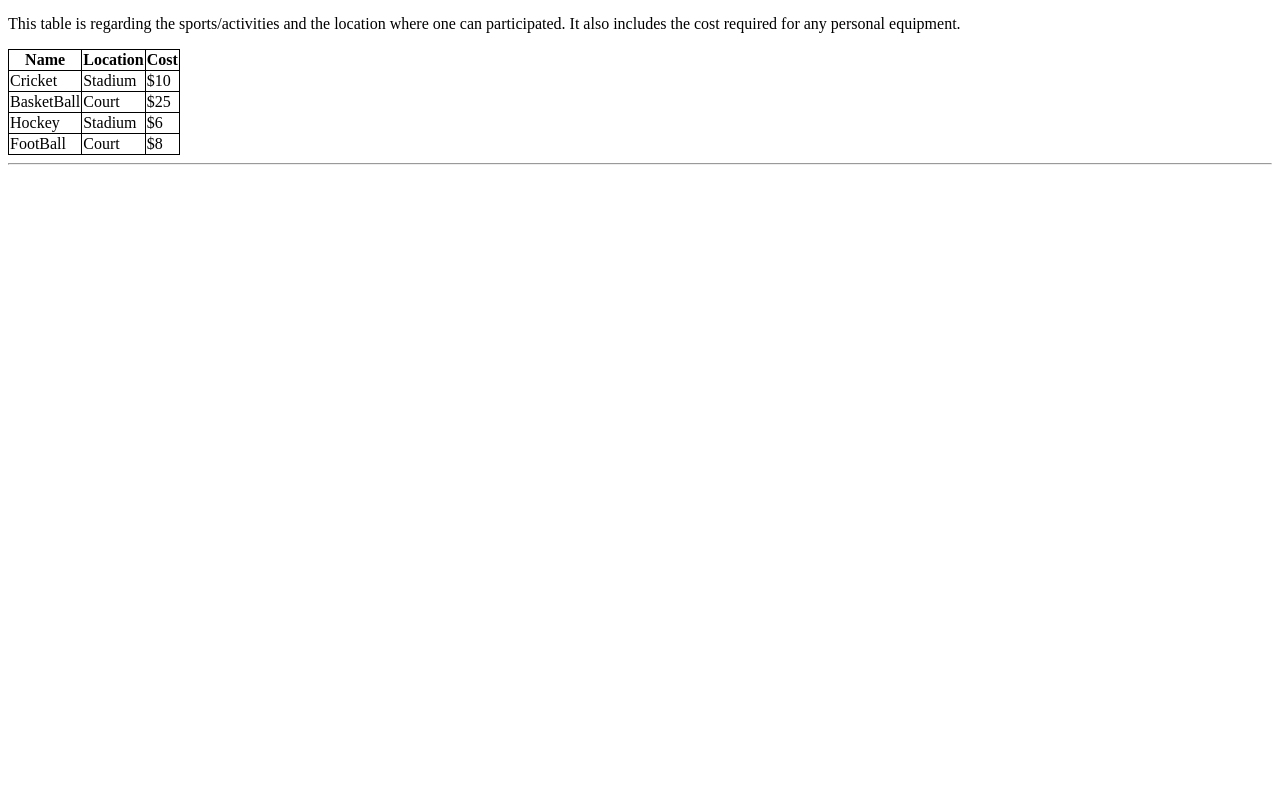
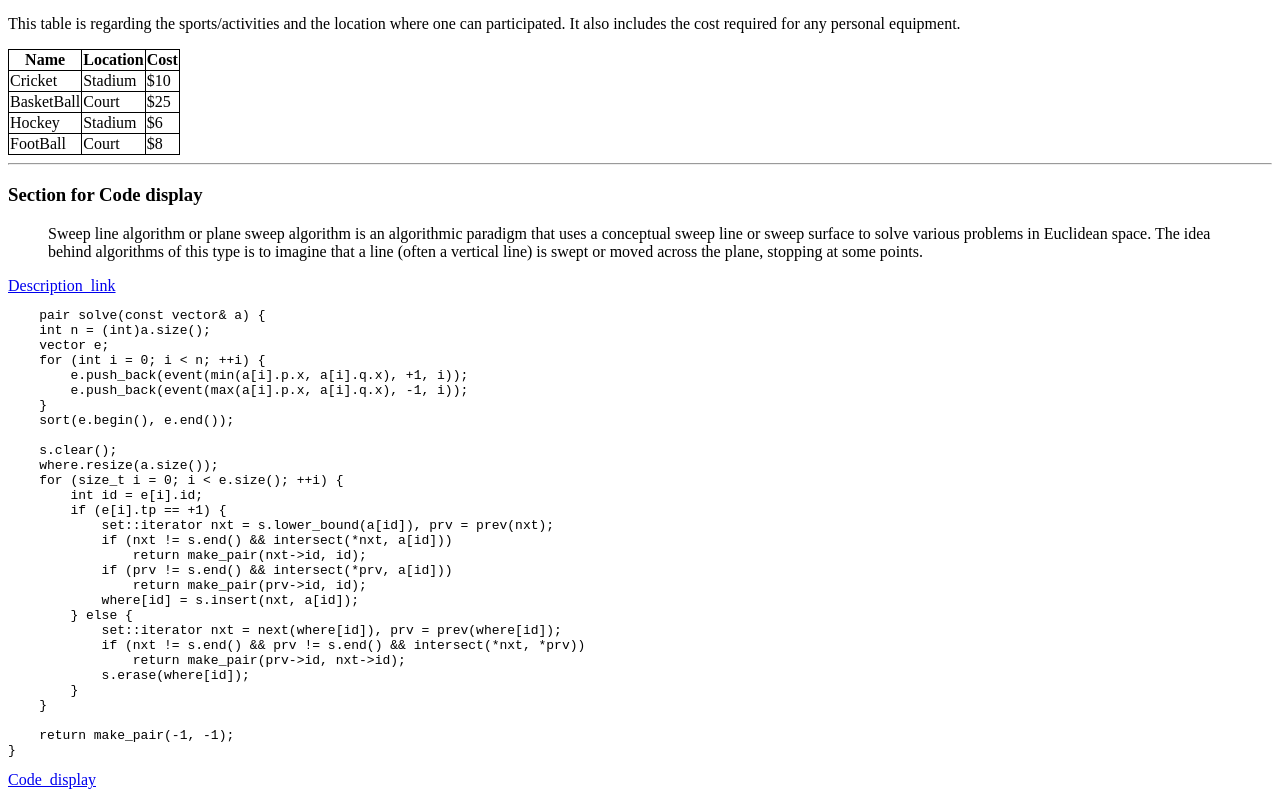
Before and after one commit to 44-563-Web-Apps-S22/webapps-s22-assignment-3-MSajida, a plain HTML site: page index.html in a window 1280 px wide. Shown: the part 536-1333 px from the top of the page. Before the commit the page ends 800 px from the top, so only its background shows below. Drawn offline with Linux system fonts and the light colour scheme.

Commit message:
Added the code section

```diff
--- a/index.html
+++ b/index.html
@@ -74,5 +74,40 @@
         </tr>
     </table>
     <hr>
+    <h3> Section for Code display </h3>
+<blockquote> Sweep line algorithm or plane sweep algorithm is an algorithmic paradigm that uses a conceptual sweep line or sweep surface to solve various problems in Euclidean space. The idea behind algorithms of this type is to imagine that a line (often a vertical line) is swept or moved across the plane, stopping at some points.</blockquote>
+<a href="https://en.wikipedia.org/wiki/Sweep_line_algorithm"> Description_link</a>
+<pre>
+    pair<int, int> solve(const vector<seg>& a) {
+    int n = (int)a.size();
+    vector<event> e;
+    for (int i = 0; i < n; ++i) {
+        e.push_back(event(min(a[i].p.x, a[i].q.x), +1, i));
+        e.push_back(event(max(a[i].p.x, a[i].q.x), -1, i));
+    }
+    sort(e.begin(), e.end());
 
+    s.clear();
+    where.resize(a.size());
+    for (size_t i = 0; i < e.size(); ++i) {
+        int id = e[i].id;
+        if (e[i].tp == +1) {
+            set<seg>::iterator nxt = s.lower_bound(a[id]), prv = prev(nxt);
+            if (nxt != s.end() && intersect(*nxt, a[id]))
+                return make_pair(nxt->id, id);
+            if (prv != s.end() && intersect(*prv, a[id]))
+                return make_pair(prv->id, id);
+            where[id] = s.insert(nxt, a[id]);
+        } else {
+            set<seg>::iterator nxt = next(where[id]), prv = prev(where[id]);
+            if (nxt != s.end() && prv != s.end() && intersect(*nxt, *prv))
+                return make_pair(prv->id, nxt->id);
+            s.erase(where[id]);
+        }
+    }
+
+    return make_pair(-1, -1);
+}
+</pre>
+<a href="https://cp-algorithms.com/geometry/intersecting_segments.html">Code_display </a>
 </html>
```
